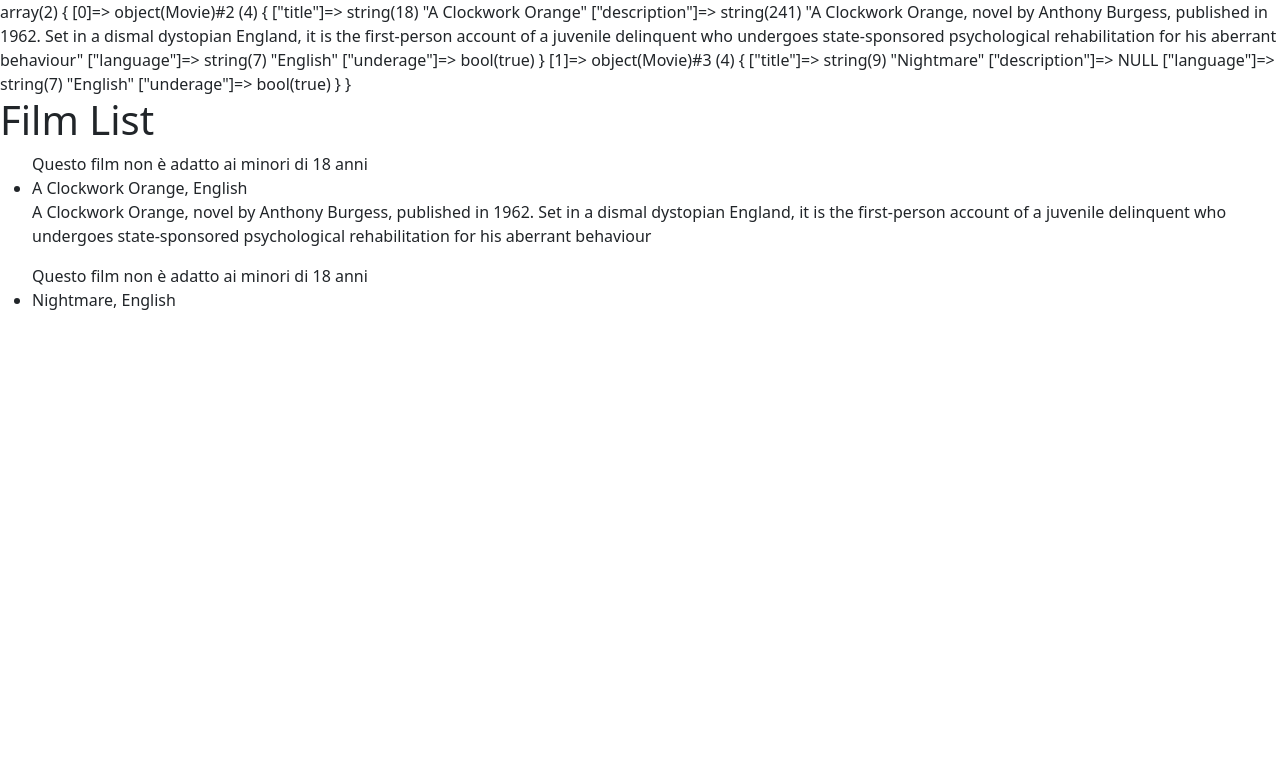
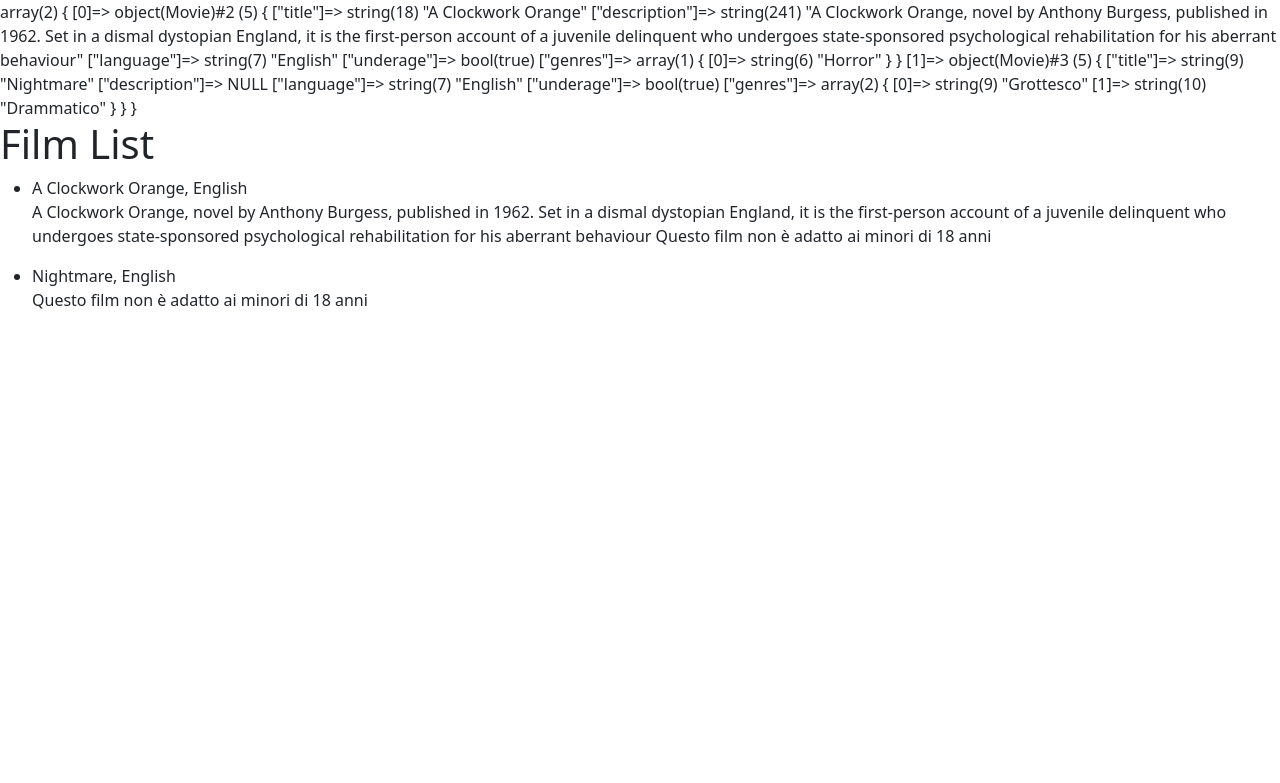
Before and after one commit to AlbertoArrighetti/php-oop-1, a PHP site: page / in a window 1280 px wide. Shown: the top 783 px of the page. Run offline with PHP 8.4, Linux system fonts and the light colour scheme.

Commit message:
Bonus 1 completato

```diff
--- a/index.php
+++ b/index.php
@@ -10,8 +10,7 @@
     public $language;
     public $underage;
 
-
-
+    public $genres;
 
     /**
      * __construct
@@ -19,29 +18,31 @@
      * @param  string $_title
      * @param  boolean $_underage
      * @param  string $_language
+     * @param  array $_genres
      */
-    function __construct($_title, $_underage, $_language)
-        {
-            $this->title = $_title;
-            $this->language = $_language;
-            $this->underage = $_underage;
-        }
+    function __construct($_title, $_underage, $_language, array $_genres)
+    {
+        $this->title = $_title;
+        $this->language = $_language;
+        $this->underage = $_underage;
 
+        $this->genres = $_genres;
+    }
 
     // metodo
     public function isUnderAge() {
         if ($this->underage) {
-            echo 'Questo film non è adatto ai minori di 18 anni';
+            return 'Questo film non è adatto ai minori di 18 anni';
         } else {
-            echo 'Questo film è adatto ai minori di 18 anni';
+            return 'Questo film è adatto ai minori di 18 anni';
         }
     }
 }
 
-$movie1 = new Movie('A Clockwork Orange', true, 'English');
+$movie1 = new Movie('A Clockwork Orange', true, 'English', ['Horror']);
 $movie1->description = 'A Clockwork Orange, novel by Anthony Burgess, published in 1962. Set in a dismal dystopian England, it is the first-person account of a juvenile delinquent who undergoes state-sponsored psychological rehabilitation for his aberrant behaviour';
 
-$movie2 = new Movie('Nightmare', true, 'English');
+$movie2 = new Movie('Nightmare', true, 'English', ['Grottesco', 'Drammatico']);
 
 $movies = [
     $movie1,
@@ -51,8 +52,6 @@
 // var dump
 var_dump($movies);
 ?>
-
-
 
 
 
@@ -88,12 +87,8 @@
             echo "
             <li class='mb-3'>
                 " . $currentMovie->title . ", ". $currentMovie->language ." <br>
-                "
-                . $currentMovie?->description .
-
-                $currentMovie->isUnderAge() .
-                "
-
+                " . $currentMovie?->description . "
+                " . $currentMovie->isUnderAge() ."
 
             </li>
             ";
```
